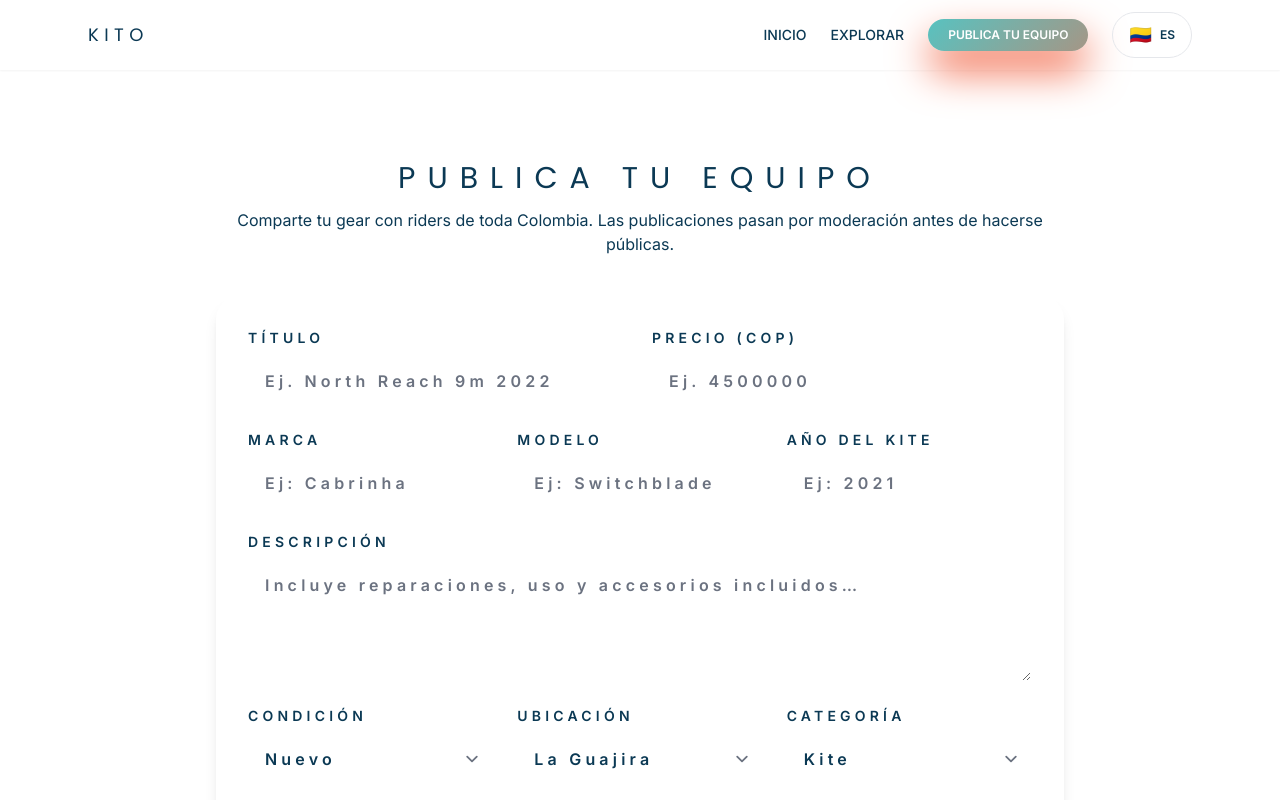
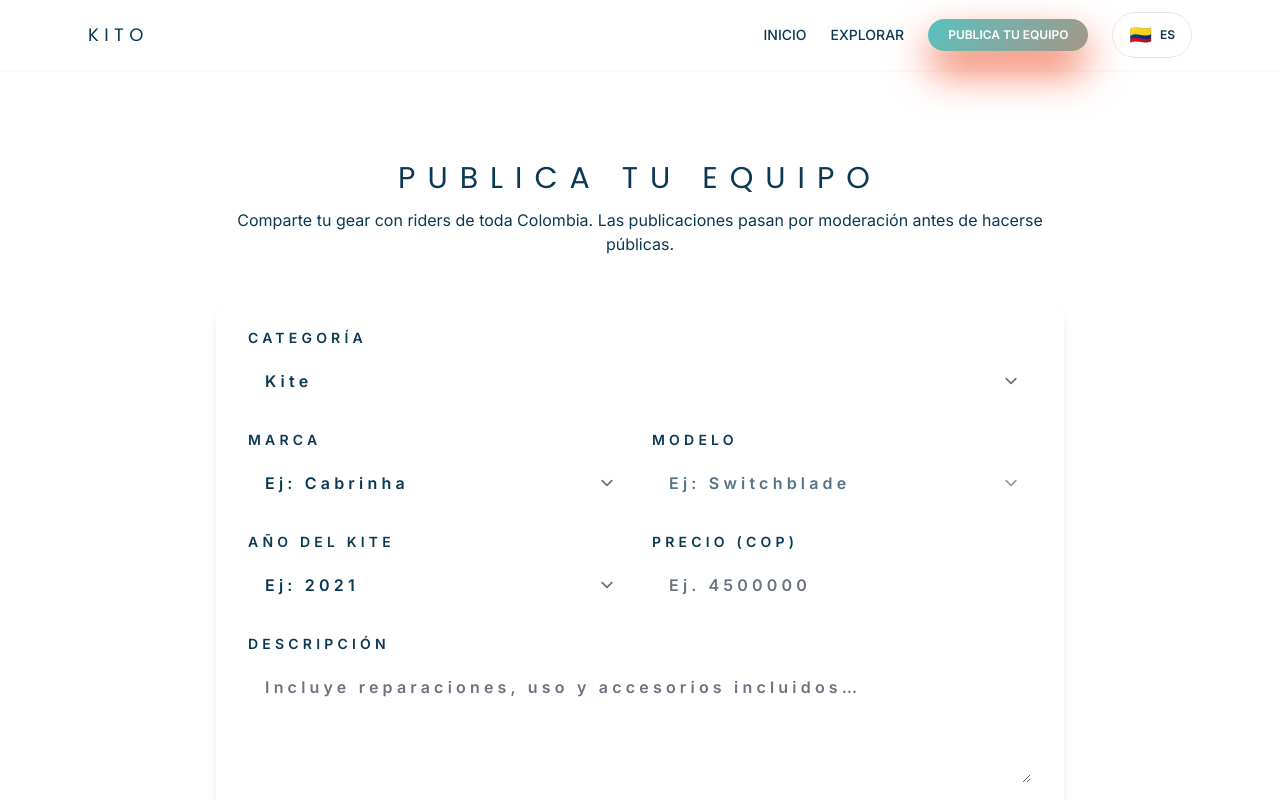
Before and after one commit to ngonzalez2/kito, a Next.js app: page /sell in a window 1280 px wide. Shown: the top 800 px of the page. Built offline with nearby package versions, Linux system fonts and the light colour scheme.

Commit message:
Refine listing navigation and sell form inputs

```diff
--- a/components/listings/SellForm.jsx
+++ b/components/listings/SellForm.jsx
@@ -4,8 +4,21 @@ import { useEffect, useMemo, useState } from 'react';
 import useTranslations from '@/hooks/useTranslations';
 
 const CONDITIONS = ['new', 'excellent', 'good', 'used'];
-const LOCATIONS = ['La Guajira', 'Barranquilla', 'Cartagena', 'Medellín', 'Bogotá'];
+const LOCATIONS = ['La Guajira', 'Barranquilla', 'Cartagena', 'Medellín', 'Bogotá', 'Cali/Calima'];
 const CATEGORIES = ['kite', 'board', 'accessories'];
+const BRAND_MODEL_OPTIONS = {
+  Cabrinha: ['Switchblade', 'Moto X', 'Drifter', 'Contra', 'FX2'],
+  Duotone: ['Evo', 'Dice', 'Rebel', 'Neo', 'Juice'],
+  North: ['Reach', 'Orbit', 'Carve', 'Pulse', 'Nova'],
+  Naish: ['Pivot', 'Slash', 'Triad', 'Boxer', 'Dash'],
+  Slingshot: ['Rally GT', 'RPM', 'Machine', 'Raptor', 'Ghost'],
+  Core: ['XR8', 'GTS6', 'Nexus 3', 'Section 4', 'X-Light'],
+  'F-One': ['Bandit', 'Trigger', 'Breeze', 'Bullit', 'One'],
+  Airush: ['Lithium', 'Lift', 'Union', 'Razor', 'Ultra'],
+  Eleveight: ['RS', 'FS', 'XS', 'WS', 'OS'],
+  'Liquid Force': ['NV', 'P1', 'Solo', 'Wow V4', 'Elite'],
+};
+const BRAND_OPTIONS = Object.keys(BRAND_MODEL_OPTIONS);
 const CURRENT_YEAR = new Date().getFullYear();
 const MAX_UPLOAD_SIZE = 5 * 1024 * 1024;
 const MAX_CANVAS_DIMENSION = 1800;
@@ -120,7 +133,6 @@ const parseResponsePayload = async (response) => {
 export default function SellForm() {
   const { sell } = useTranslations();
   const [formState, setFormState] = useState({
-    title: '',
     description: '',
     price: '',
     condition: CONDITIONS[0],
@@ -135,6 +147,11 @@ export default function SellForm() {
   const [status, setStatus] = useState('idle');
   const [message, setMessage] = useState('');
   const [pendingListings, setPendingListings] = useState([]);
+  const modelOptions = formState.brand ? BRAND_MODEL_OPTIONS[formState.brand] ?? [] : [];
+  const yearOptions = useMemo(() => {
+    const earliestYear = 2005;
+    return Array.from({ length: CURRENT_YEAR - earliestYear + 1 }, (_, index) => String(CURRENT_YEAR - index));
+  }, [CURRENT_YEAR]);
 
   useEffect(() => {
     if (typeof window === 'undefined') {
@@ -153,7 +170,6 @@ export default function SellForm() {
 
   const resetForm = () => {
     setFormState({
-      title: '',
       description: '',
       price: '',
       condition: CONDITIONS[0],
@@ -183,7 +199,12 @@ export default function SellForm() {
 
   const handleInputChange = (event) => {
     const { name, value } = event.target;
-    setFormState((prev) => ({ ...prev, [name]: value }));
+    setFormState((prev) => {
+      if (name === 'brand') {
+        return { ...prev, brand: value, model: '' };
+      }
+      return { ...prev, [name]: value };
+    });
   };
 
   useEffect(() => {
@@ -284,6 +305,17 @@ export default function SellForm() {
     setMessage('');
 
     try {
+      const derivedTitle = [formState.brand, formState.model, formState.year]
+        .map((value) => (typeof value === 'string' ? value.trim() : ''))
+        .filter(Boolean)
+        .join(' ');
+      const priceValue = Number(formState.price);
+      const yearValue = Number(formState.year);
+
+      if (!derivedTitle || Number.isNaN(priceValue) || Number.isNaN(yearValue)) {
+        throw new Error(sell.errors.submitFailed);
+      }
+
       const imageUrl = await uploadImage();
       const response = await fetch('/api/listings', {
         method: 'POST',
@@ -291,15 +323,15 @@ export default function SellForm() {
           'Content-Type': 'application/json',
         },
         body: JSON.stringify({
-          title: formState.title.trim(),
+          title: derivedTitle,
           description: formState.description.trim(),
-          price: Number(formState.price),
+          price: priceValue,
           condition: formState.condition,
           location: formState.location,
           category: formState.category,
           brand: formState.brand.trim(),
           model: formState.model.trim(),
-          year: Number(formState.year),
+          year: yearValue,
           imageUrl,
         }),
       });
@@ -349,17 +381,81 @@ export default function SellForm() {
           <p className="mt-3 text-base text-deep-blue/70">{sell.subheading}</p>
         </div>
         <form onSubmit={handleSubmit} className="grid gap-6 rounded-3xl bg-sky/10 p-8 shadow-lg">
+          <label className="flex flex-col gap-2 text-sm font-semibold uppercase tracking-[0.3em] text-deep-blue">
+            {sell.fields.category}
+            <select
+              name="category"
+              value={formState.category}
+              onChange={handleInputChange}
+              className="rounded-2xl border border-transparent bg-white/80 px-4 py-3 text-base text-deep-blue focus:border-coral focus:outline-none focus:ring-2 focus:ring-coral/30"
+            >
+              {CATEGORIES.map((option) => (
+                <option key={option} value={option}>
+                  {sell.categoryOptions[option] || option}
+                </option>
+              ))}
+            </select>
+          </label>
           <div className="grid gap-6 md:grid-cols-2">
             <label className="flex flex-col gap-2 text-sm font-semibold uppercase tracking-[0.3em] text-deep-blue">
-              {sell.fields.title}
-              <input
+              {sell.fields.brand}
+              <select
                 required
-                name="title"
-                value={formState.title}
+                name="brand"
+                value={formState.brand}
                 onChange={handleInputChange}
                 className="rounded-2xl border border-transparent bg-white/80 px-4 py-3 text-base text-deep-blue focus:border-coral focus:outline-none focus:ring-2 focus:ring-coral/30"
-                placeholder={sell.placeholders.title}
-              />
+              >
+                <option value="" disabled>
+                  {sell.placeholders.brand}
+                </option>
+                {BRAND_OPTIONS.map((option) => (
+                  <option key={option} value={option}>
+                    {option}
+                  </option>
+                ))}
+              </select>
+            </label>
+            <label className="flex flex-col gap-2 text-sm font-semibold uppercase tracking-[0.3em] text-deep-blue">
+              {sell.fields.model}
+              <select
+                name="model"
+                value={formState.model}
+                onChange={handleInputChange}
+                required={Boolean(formState.brand)}
+                disabled={!formState.brand}
+                className="rounded-2xl border border-transparent bg-white/80 px-4 py-3 text-base text-deep-blue focus:border-coral focus:outline-none focus:ring-2 focus:ring-coral/30 disabled:cursor-not-allowed disabled:bg-white/60 disabled:text-deep-blue/50"
+              >
+                <option value="" disabled>
+                  {sell.placeholders.model}
+                </option>
+                {modelOptions.map((option) => (
+                  <option key={option} value={option}>
+                    {option}
+                  </option>
+                ))}
+              </select>
+            </label>
+          </div>
+          <div className="grid gap-6 md:grid-cols-2">
+            <label className="flex flex-col gap-2 text-sm font-semibold uppercase tracking-[0.3em] text-deep-blue">
+              {sell.fields.year}
+              <select
+                required
+                name="year"
+                value={formState.year}
+                onChange={handleInputChange}
+                className="rounded-2xl border border-transparent bg-white/80 px-4 py-3 text-base text-deep-blue focus:border-coral focus:outline-none focus:ring-2 focus:ring-coral/30"
+              >
+                <option value="" disabled>
+                  {sell.placeholders.year}
+                </option>
+                {yearOptions.map((option) => (
+                  <option key={option} value={option}>
+                    {option}
+                  </option>
+                ))}
+              </select>
             </label>
             <label className="flex flex-col gap-2 text-sm font-semibold uppercase tracking-[0.3em] text-deep-blue">
               {sell.fields.price}
@@ -372,46 +468,6 @@ export default function SellForm() {
                 onChange={handleInputChange}
                 className="rounded-2xl border border-transparent bg-white/80 px-4 py-3 text-base text-deep-blue focus:border-coral focus:outline-none focus:ring-2 focus:ring-coral/30"
                 placeholder={sell.placeholders.price}
-              />
-            </label>
-          </div>
-          <div className="grid gap-6 md:grid-cols-3">
-            <label className="flex flex-col gap-2 text-sm font-semibold uppercase tracking-[0.3em] text-deep-blue">
-              {sell.fields.brand}
-              <input
-                required
-                type="text"
-                name="brand"
-                value={formState.brand}
-                onChange={handleInputChange}
-                className="rounded-2xl border border-transparent bg-white/80 px-4 py-3 text-base text-deep-blue focus:border-coral focus:outline-none focus:ring-2 focus:ring-coral/30"
-                placeholder={sell.placeholders.brand}
-              />
-            </label>
-            <label className="flex flex-col gap-2 text-sm font-semibold uppercase tracking-[0.3em] text-deep-blue">
-              {sell.fields.model}
-              <input
-                required
-                type="text"
-                name="model"
-                value={formState.model}
-                onChange={handleInputChange}
-                className="rounded-2xl border border-transparent bg-white/80 px-4 py-3 text-base text-deep-blue focus:border-coral focus:outline-none focus:ring-2 focus:ring-coral/30"
-                placeholder={sell.placeholders.model}
-              />
-            </label>
-            <label className="flex flex-col gap-2 text-sm font-semibold uppercase tracking-[0.3em] text-deep-blue">
-              {sell.fields.year}
-              <input
-                required
-                type="number"
-                name="year"
-                value={formState.year}
-                onChange={handleInputChange}
-                min="1985"
-                max={CURRENT_YEAR}
-                className="rounded-2xl border border-transparent bg-white/80 px-4 py-3 text-base text-deep-blue focus:border-coral focus:outline-none focus:ring-2 focus:ring-coral/30"
-                placeholder={sell.placeholders.year}
               />
             </label>
           </div>
@@ -428,7 +484,7 @@ export default function SellForm() {
               maxLength={500}
             />
           </label>
-          <div className="grid gap-6 md:grid-cols-3">
+          <div className="grid gap-6 md:grid-cols-2">
             <label className="flex flex-col gap-2 text-sm font-semibold uppercase tracking-[0.3em] text-deep-blue">
               {sell.fields.condition}
               <select
@@ -455,21 +511,6 @@ export default function SellForm() {
                 {LOCATIONS.map((option) => (
                   <option key={option} value={option}>
                     {option}
-                  </option>
-                ))}
-              </select>
-            </label>
-            <label className="flex flex-col gap-2 text-sm font-semibold uppercase tracking-[0.3em] text-deep-blue">
-              {sell.fields.category}
-              <select
-                name="category"
-                value={formState.category}
-                onChange={handleInputChange}
-                className="rounded-2xl border border-transparent bg-white/80 px-4 py-3 text-base text-deep-blue focus:border-coral focus:outline-none focus:ring-2 focus:ring-coral/30"
-              >
-                {CATEGORIES.map((option) => (
-                  <option key={option} value={option}>
-                    {sell.categoryOptions[option] || option}
                   </option>
                 ))}
               </select>
--- a/i18n/translations.js
+++ b/i18n/translations.js
@@ -119,6 +119,7 @@ const translations = {
             { value: 'Cartagena', label: 'Cartagena' },
             { value: 'Medellín', label: 'Medellín' },
             { value: 'Bogotá', label: 'Bogotá' },
+            { value: 'Cali/Calima', label: 'Cali/Calima' },
           ],
         },
       ],
@@ -345,6 +346,7 @@ const translations = {
             { value: 'Cartagena', label: 'Cartagena' },
             { value: 'Medellín', label: 'Medellín' },
             { value: 'Bogotá', label: 'Bogotá' },
+            { value: 'Cali/Calima', label: 'Cali/Calima' },
           ],
         },
       ],
```
Also changed, not shown: components/listings/ListingDetailContent.jsx (+5 -4 lines).
